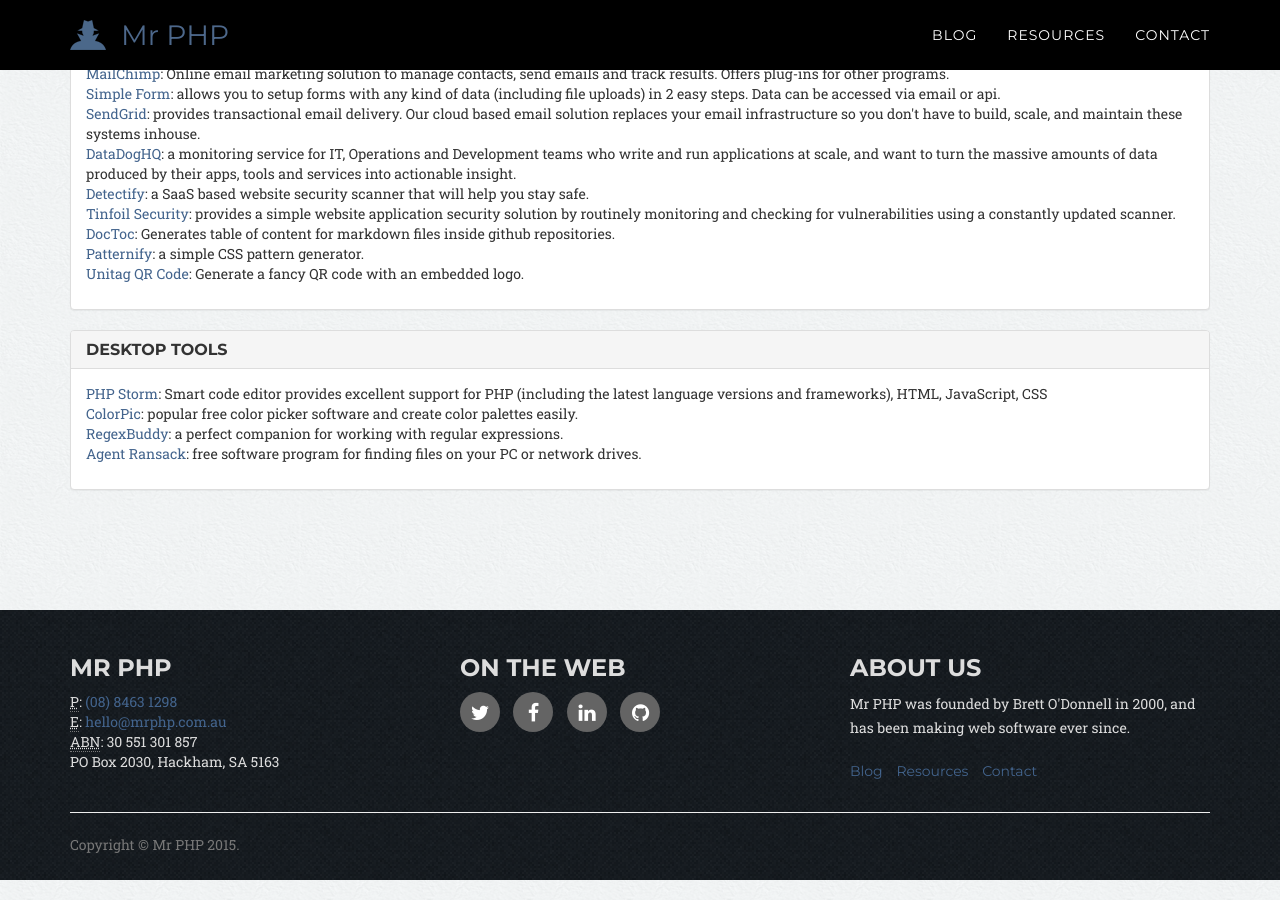
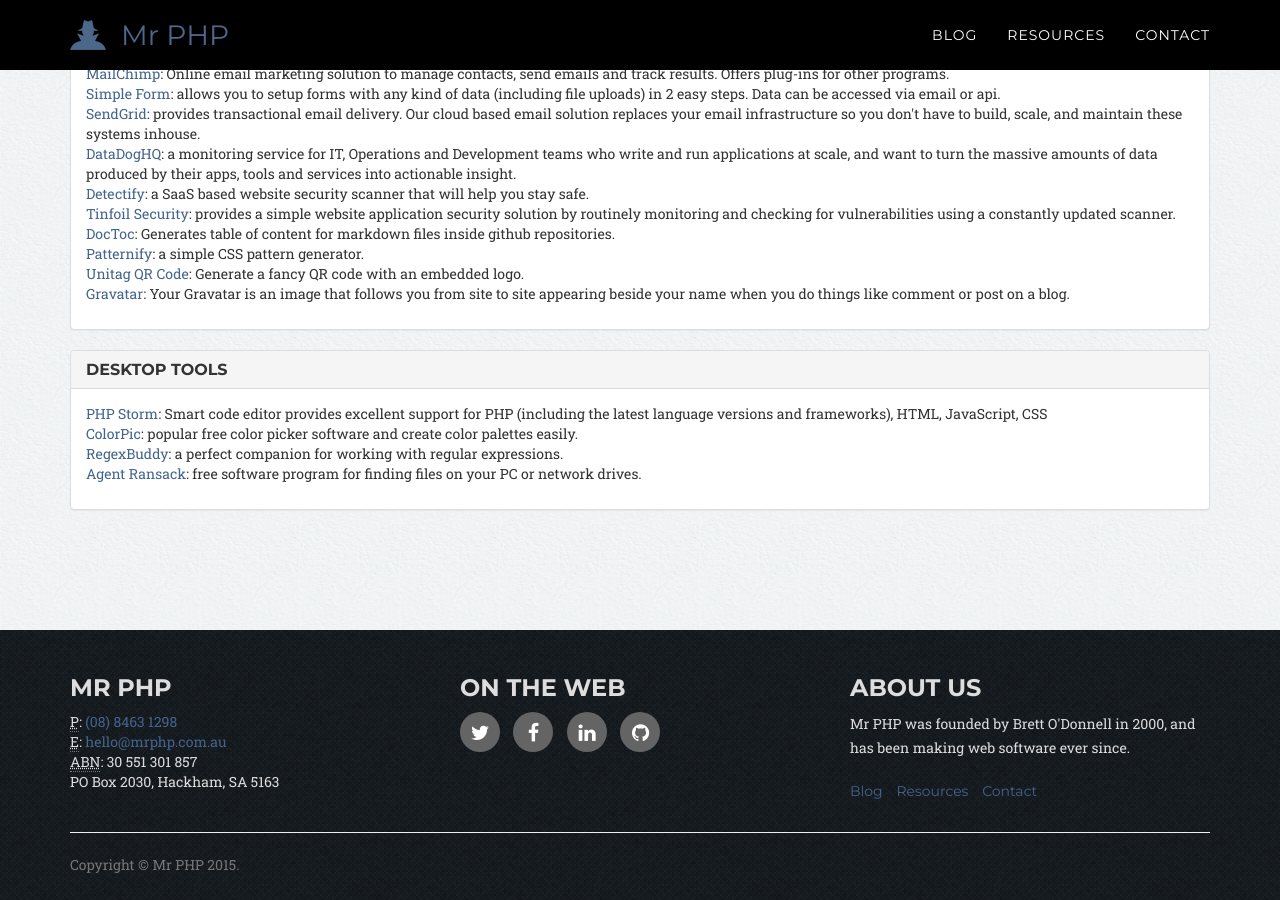
Before and after one commit to mr-php/mr-php.github.io, a Jekyll site: the page built from resources.html, in a window 1280 px wide and 900 px high, scrolled down 1677 px. Built offline with Jekyll 4.4.1, drawn with Linux system fonts in a browser that asks for light colours; nearby versions of some CDN libraries; some web fonts are replaced; Markdown is read by kramdown in place of the engine named in the settings.

Commit message:
add to resources

```diff
--- a/_data/resources.yml
+++ b/_data/resources.yml
@@ -147,6 +147,9 @@
   - name: Unitag QR Code
     url: https://www.unitag.io/qrcode
     description: Generate a fancy QR code with an embedded logo.
+  - name: Gravatar
+    url: https://en.gravatar.com/
+    description: Your Gravatar is an image that follows you from site to site appearing beside your name when you do things like comment or post on a blog.
 - name: Desktop Tools
   resources:
   - name: PHP Storm
```
